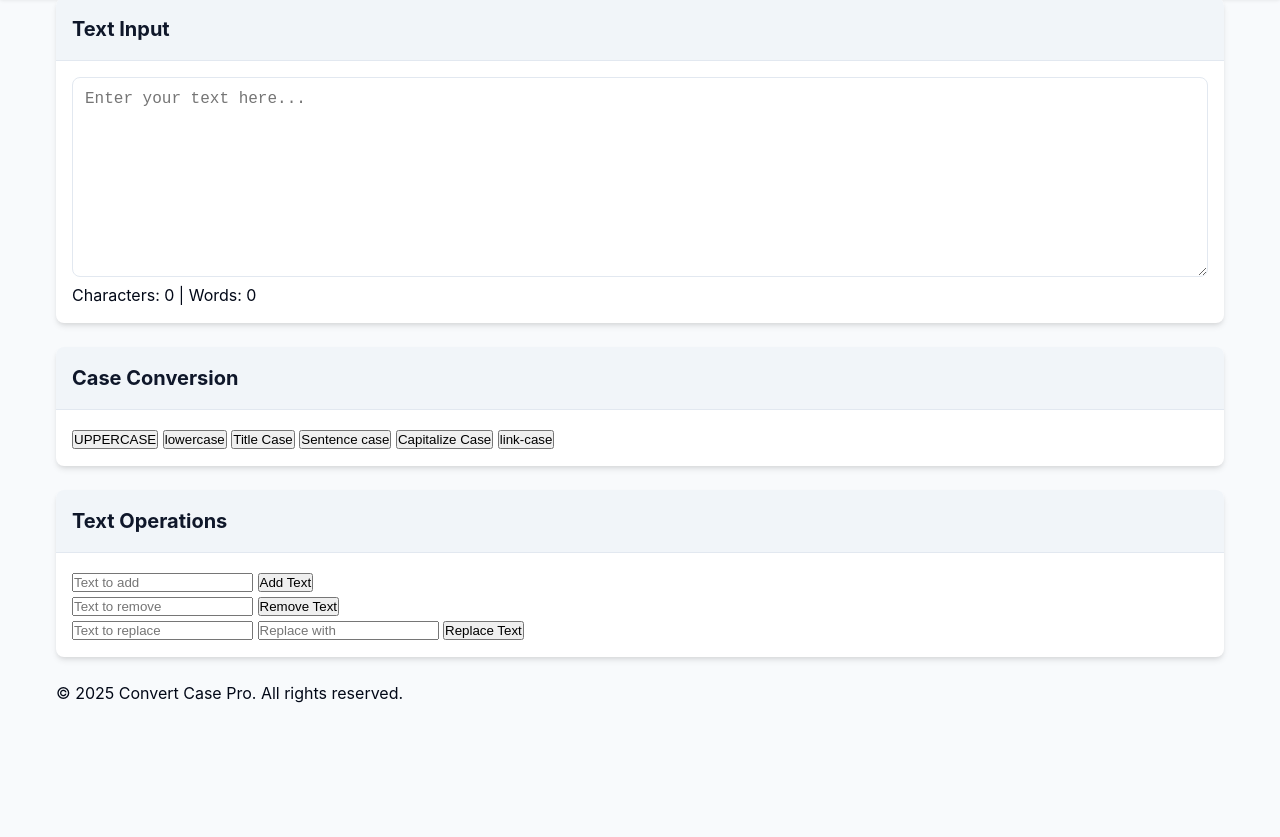
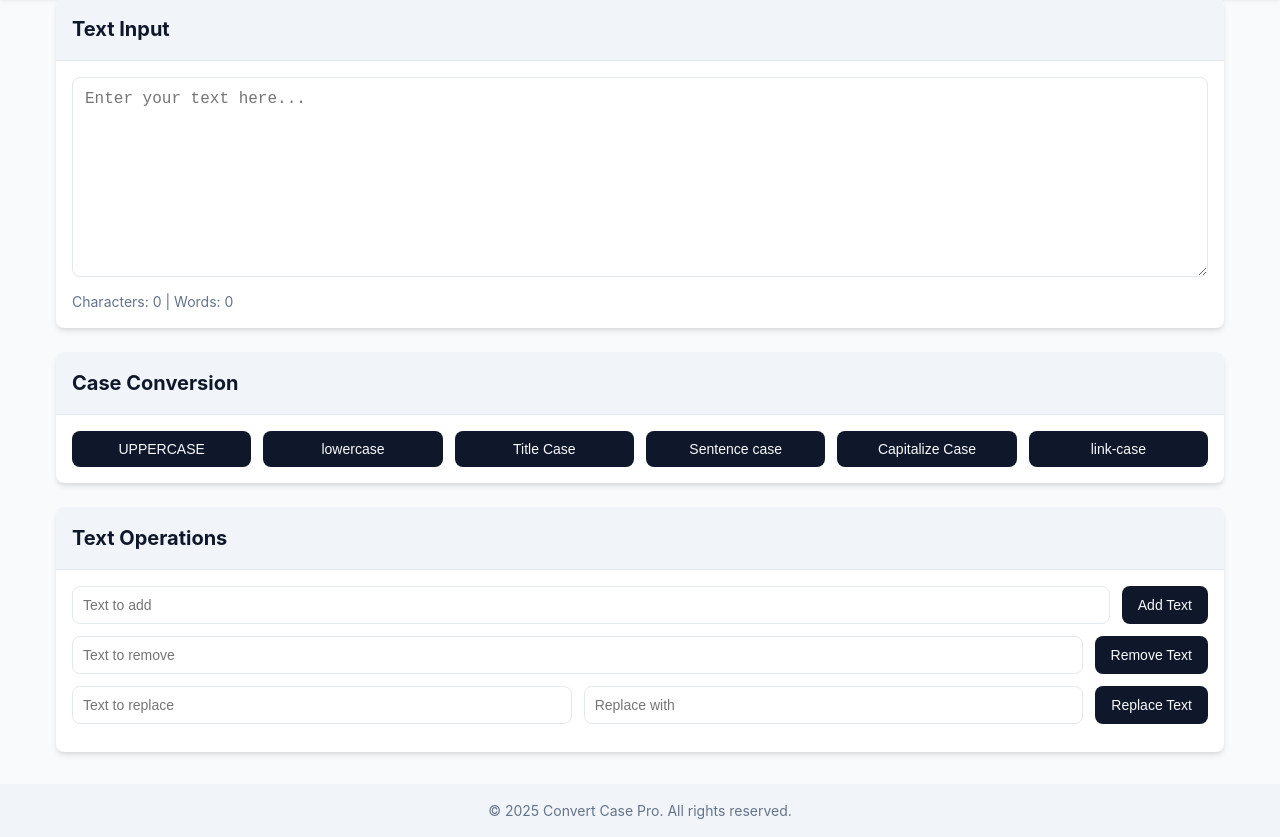
Before and after one commit to online-games-free/blogtool, a plain HTML site: page case/index.html in a window 1280 px wide. Shown: the part 70-907 px from the top of the page. Before the commit the page ends 800 px from the top, so only its background shows below. Drawn offline with Linux system fonts and the light colour scheme.

Commit message:
Update styles.css

```diff
--- a/case/styles.css
+++ b/case/styles.css
@@ -103,4 +103,85 @@ textarea:focus {
 }
 
 .text-info {
-    margin-top:
+    margin-top: 0.5rem;
+    font-size: 0.875rem;
+    color: var(--muted-foreground);
+}
+
+.button-grid {
+    display: grid;
+    grid-template-columns: repeat(auto-fit, minmax(150px, 1fr));
+    gap: 0.75rem;
+}
+
+button {
+    background-color: var(--primary);
+    color: var(--primary-foreground);
+    border: none;
+    border-radius: var(--radius);
+    padding: 0.625rem 1rem;
+    font-size: 0.875rem;
+    font-weight: 500;
+    cursor: pointer;
+    transition: all 0.2s ease;
+}
+
+button:hover {
+    background-color: var(--primary-foreground);
+    color: var(--primary);
+}
+
+button:focus {
+    outline: none;
+    box-shadow: 0 0 0 2px var(--background), 0 0 0 4px var(--primary);
+}
+
+.input-group {
+    display: flex;
+    gap: 0.75rem;
+    margin-bottom: 0.75rem;
+}
+
+input[type="text"] {
+    flex-grow: 1;
+    padding: 0.625rem;
+    border: 1px solid var(--input);
+    border-radius: var(--radius);
+    font-size: 0.875rem;
+    transition: border-color 0.3s ease;
+}
+
+input[type="text"]:focus {
+    outline: none;
+    border-color: var(--ring);
+    box-shadow: 0 0 0 2px rgba(148, 163, 184, 0.2);
+}
+
+footer {
+    background-color: var(--muted);
+    color: var(--muted-foreground);
+    padding: 1rem 0;
+    margin-top: 2rem;
+    text-align: center;
+    font-size: 0.875rem;
+}
+
+@media (max-width: 640px) {
+    .button-grid {
+        grid-template-columns: 1fr 1fr;
+    }
+
+    .input-group {
+        flex-direction: column;
+    }
+
+    button {
+        width: 100%;
+    }
+}
+
+@media (max-width: 480px) {
+    .button-grid {
+        grid-template-columns: 1fr;
+    }
+}
```
